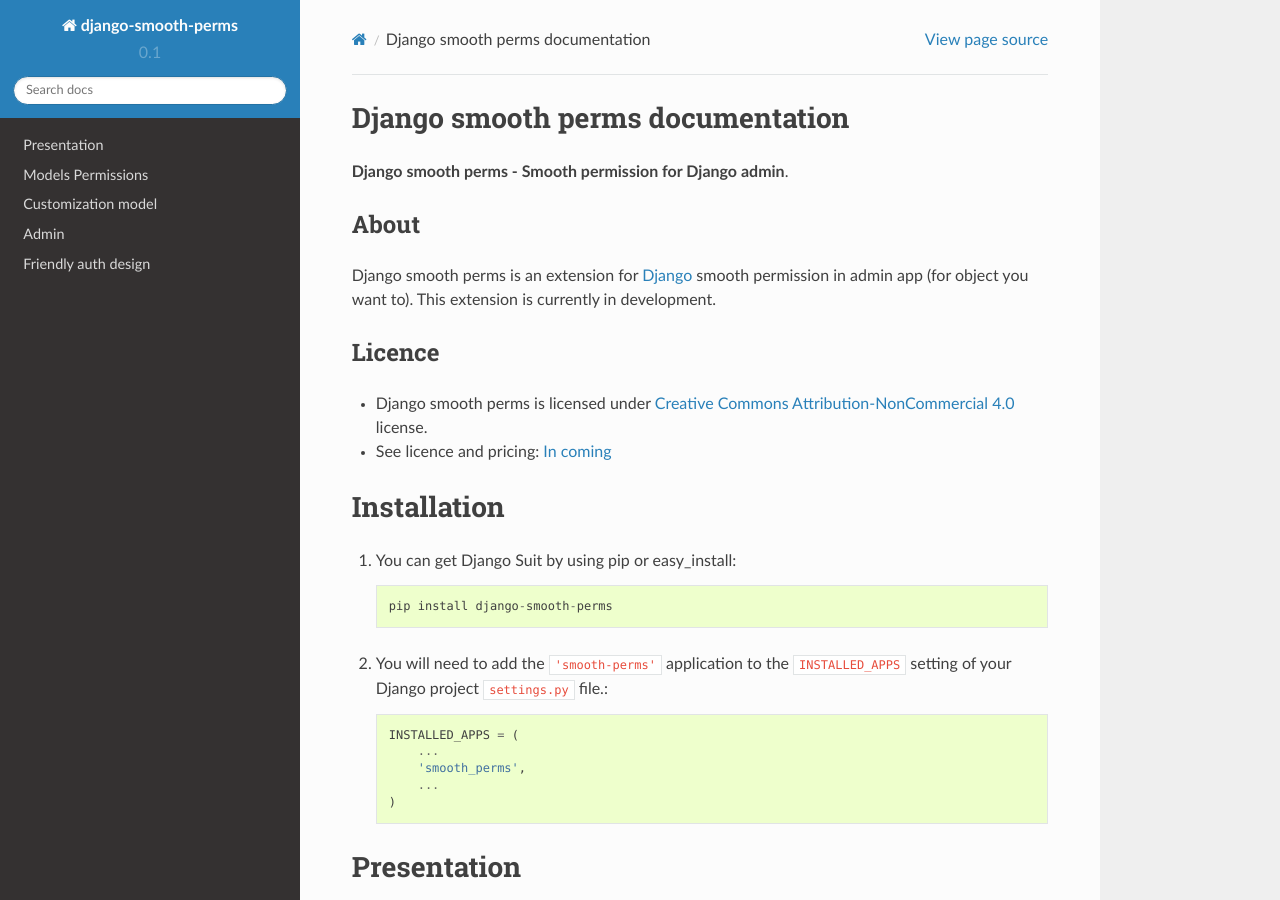
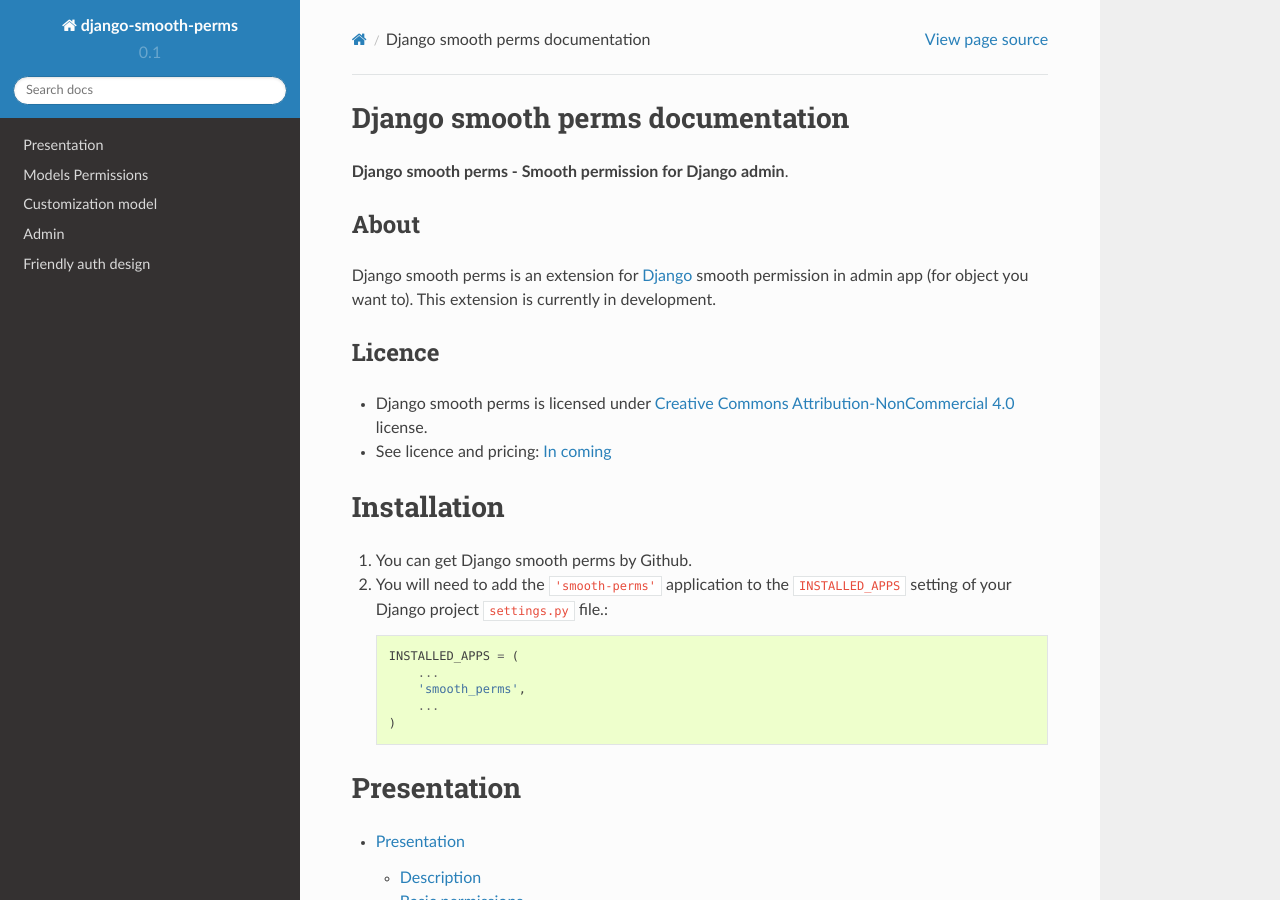
Before and after one commit to mek4nr/django-smooth-perms, a Sphinx documentation site: the page built from docs/index.rst, in a window 1280 px wide and 900 px high. Built offline with Sphinx 7.4.7 and the Read the Docs theme 2.0.0, drawn with Linux system fonts in a browser that asks for light colours.

Commit message:
Modification docs

```diff
--- a/docs/index.rst
+++ b/docs/index.rst
@@ -19,10 +19,7 @@
 Installation
 ============
 
-1. You can get Django Suit by using pip or easy_install::
-
-    pip install django-smooth-perms
-
+1. You can get Django smooth perms by Github.
 
 2. You will need to add the ``'smooth-perms'`` application to the ``INSTALLED_APPS`` setting of your Django project ``settings.py`` file.::
 
```
